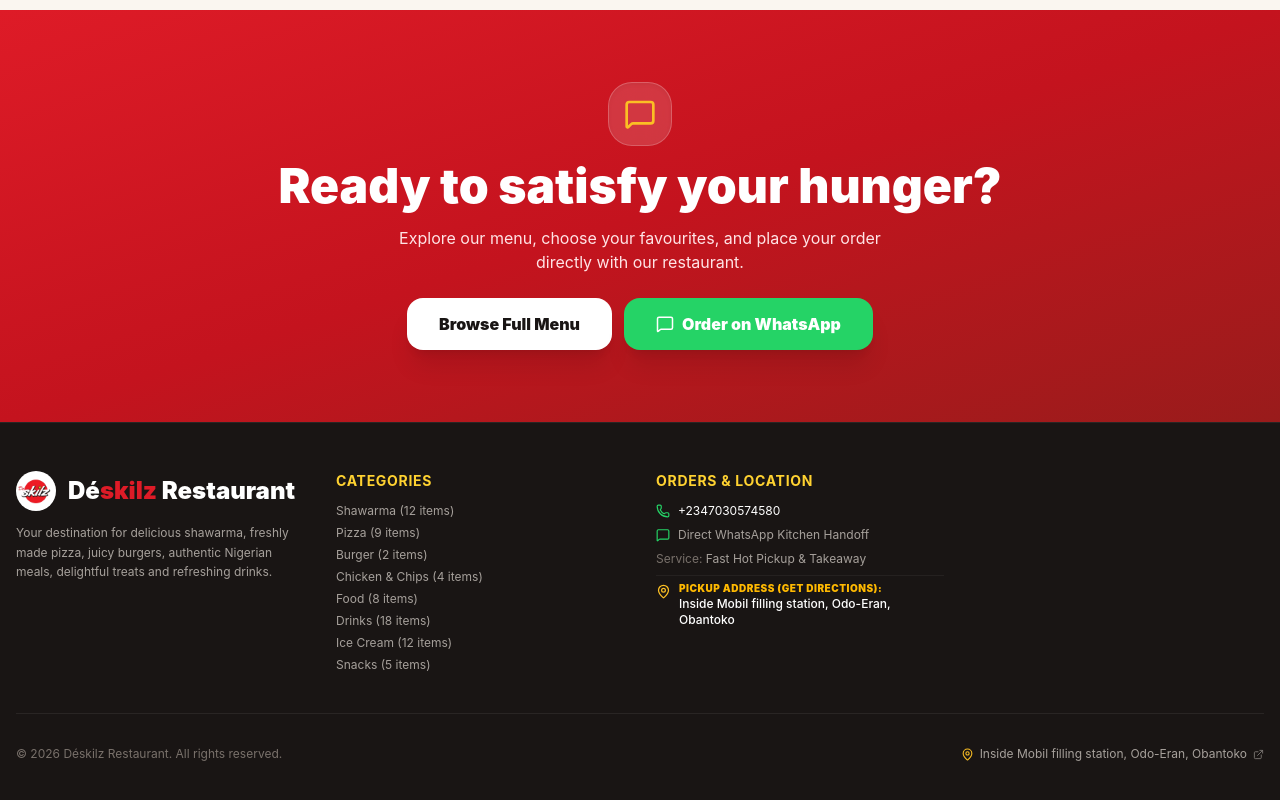
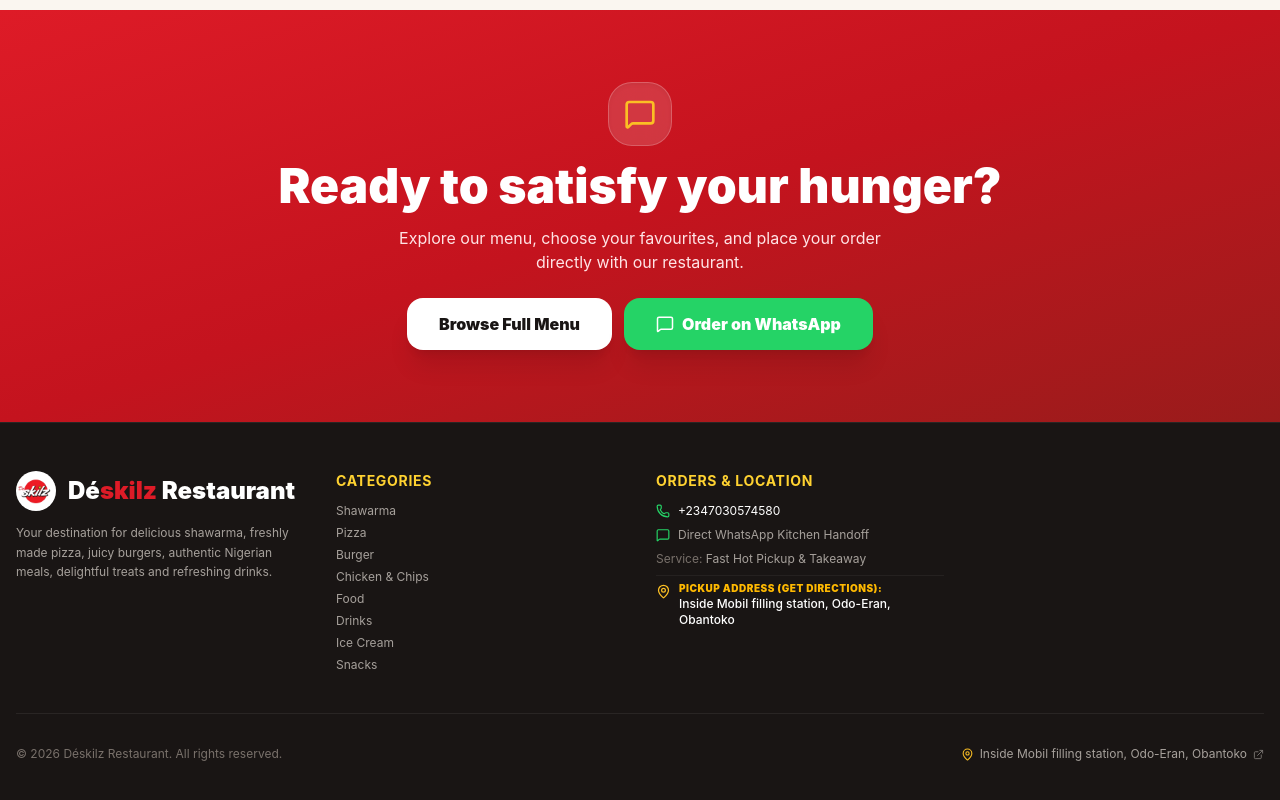
Before and after one commit to heropaulexy79/royallete, a Next.js app: page / in a window 1280 px wide. Shown: the part 3322-4122 px from the top of the page. Built offline with nearby package versions, Linux system fonts and the light colour scheme; no server answers; the database is empty.

Commit message:
remove item count numbers next to category links in footer

```diff
--- a/src/app/page.tsx
+++ b/src/app/page.tsx
@@ -548,7 +548,7 @@ export default function HomePage() {
                     href={`/menu?category=${encodeURIComponent(cat.name)}`}
                     className="hover:text-white transition-colors"
                   >
-                    {cat.name} ({cat.count})
+                    {cat.name}
                   </Link>
                 </li>
               ))}
```
